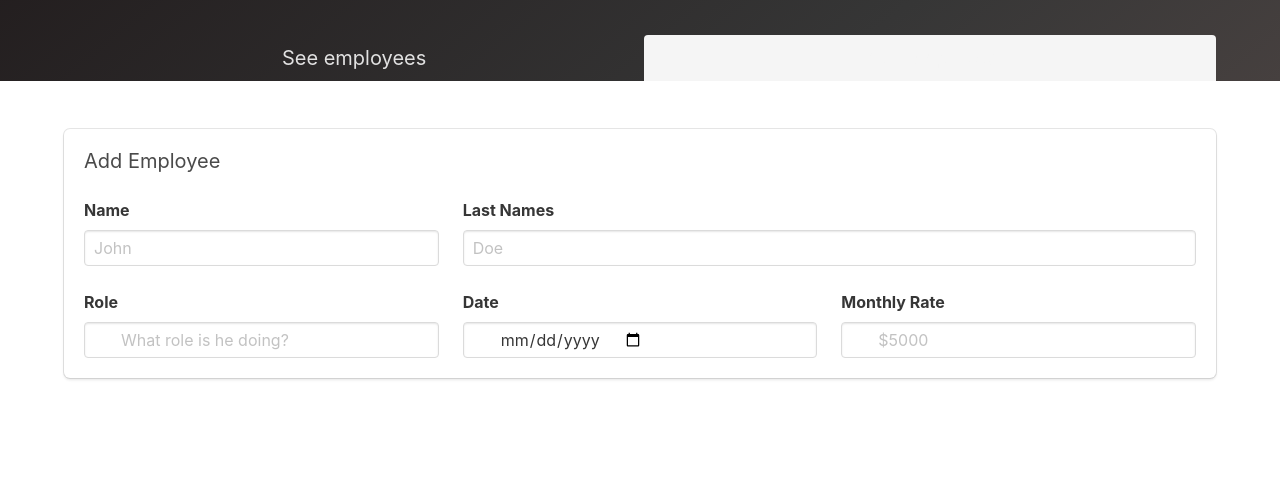
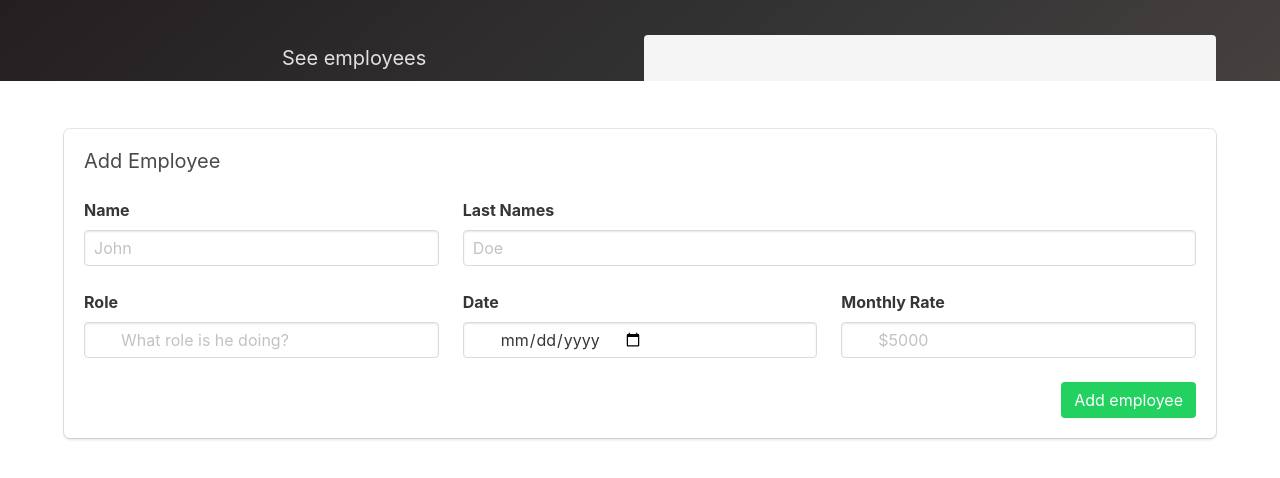
Before and after one commit to develanton/employee-timesheet, a plain HTML site: page index.html in a window 1280 px wide. Both pictures are taken after a click on the item "Add employee". Shown: the part 182-660 px from the top of the page. Drawn offline with nearby package versions, Linux system fonts and the light colour scheme.

Commit message:
Added a button

```diff
--- a/index.html
+++ b/index.html
@@ -128,6 +128,12 @@
 
             </div>
 
+            <div class="field is-grouped is-grouped-right">
+                <div class="control">
+                    <button class="button is-link is-success">Add employee</button>
+                </div>
+            </div>
+
         </div>
 
     </div>
```
